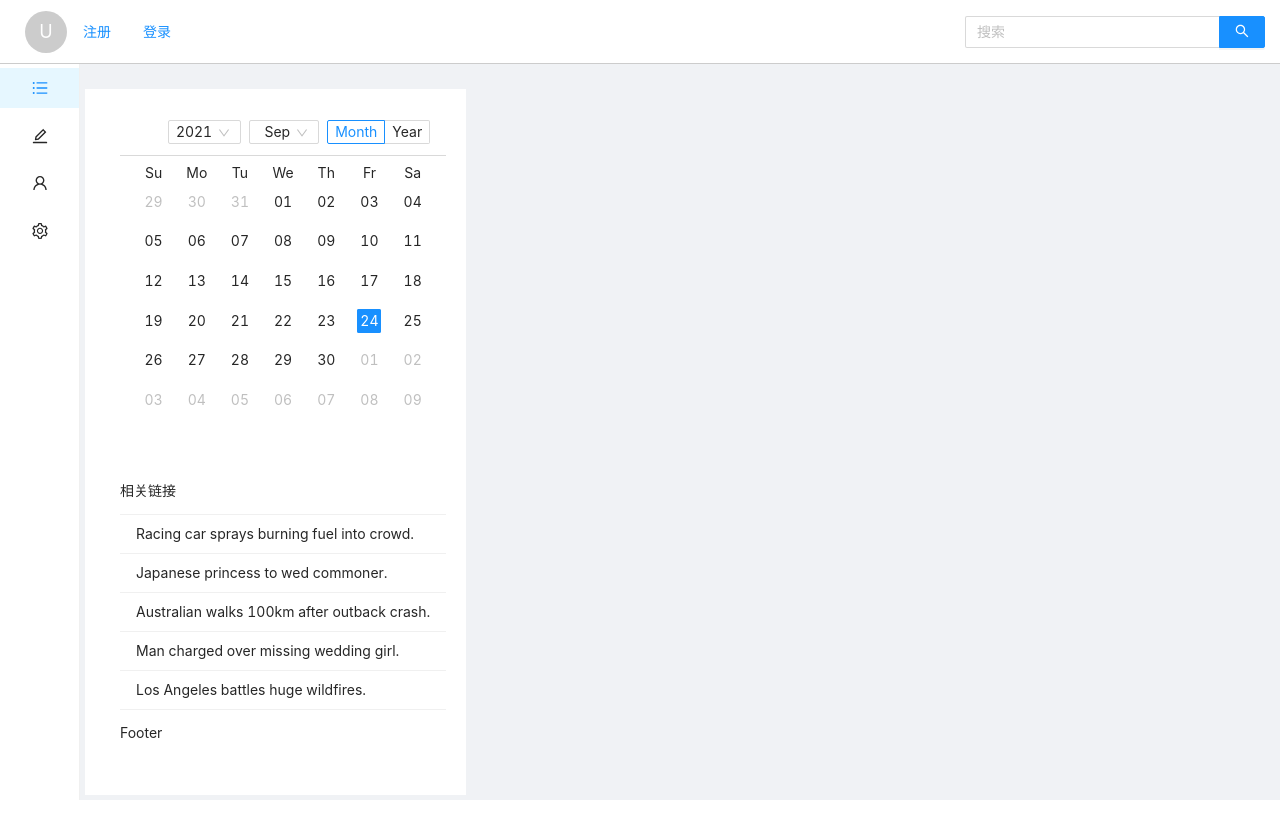
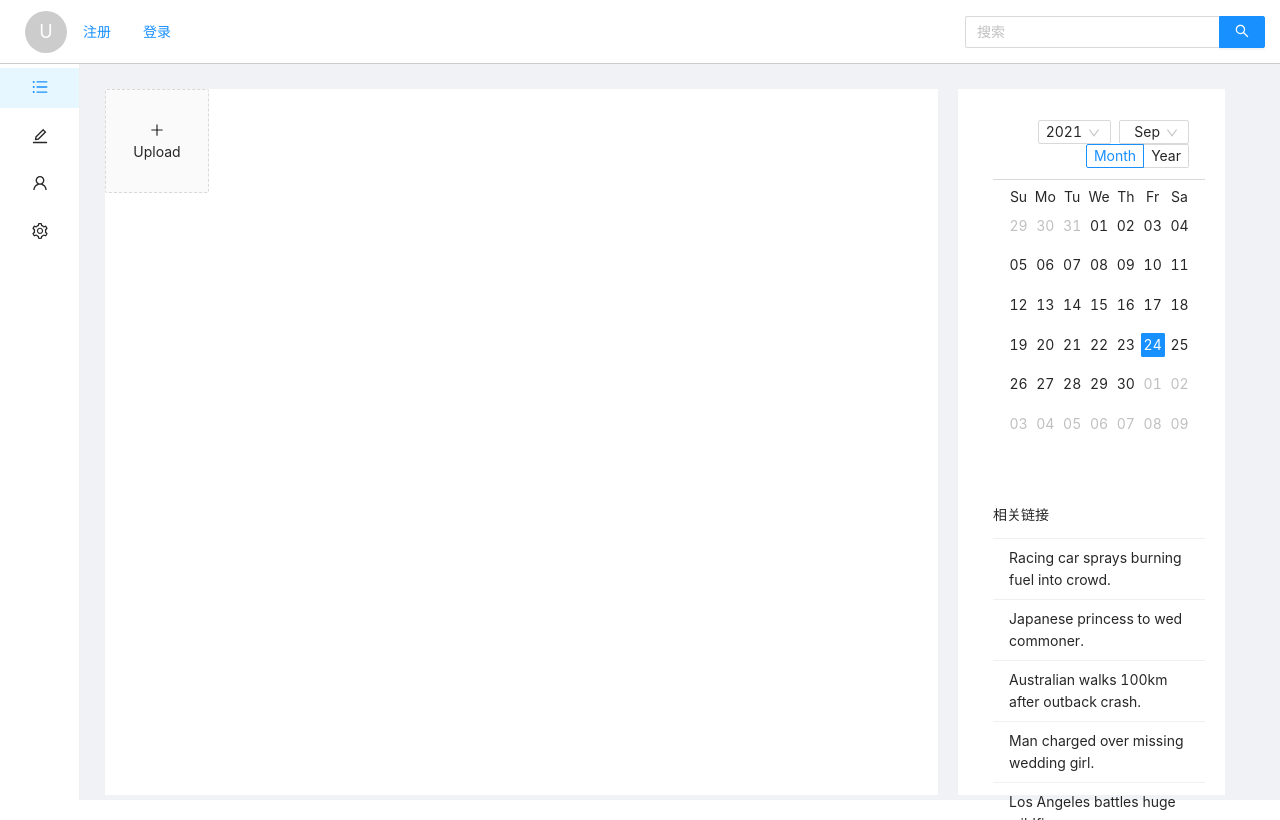
Before and after one commit to ly2020888/blog, a Vue app: page /Settings in a window 1280 px wide. Built offline with nearby package versions, Linux system fonts and the light colour scheme.

Commit message:
增加了设置页面

```diff
--- /dev/null
+++ b/src/api/interfaces.ts
@@ -0,0 +1,25 @@
+interface Passage {
+    title: string,
+    summary: string,
+}
+interface FileItem {
+    uid: string;
+    name?: string;
+    status?: string;
+    response?: string;
+    url?: string;
+    type?: string;
+    size: number;
+    originFileObj: any;
+}
+
+interface FileInfo {
+    file: FileItem;
+    fileList: FileItem[];
+}
+
+export {
+    Passage,
+    FileItem,
+    FileInfo
+}
--- /dev/null
+++ b/src/api/utils.ts
@@ -0,0 +1,5 @@
+export function getBase64(img: Blob, callback: (base64Url: string) => void) {
+    const reader = new FileReader();
+    reader.addEventListener('load', () => callback(reader.result as string));
+    reader.readAsDataURL(img);
+}
--- a/src/components/Column.vue
+++ b/src/components/Column.vue
@@ -1,22 +1,18 @@
 <script setup lang="ts">
 import { ref, reactive } from "vue"
 import router from "../router/route" // 获取全局路由对象
-interface passage {
-    title: string,
-    summary: string,
+import { Passage } from "../api/interfaces"
 
-}
 const props = defineProps({
     isCollapsed: Boolean,
     passageId: Number
 })
-let property:passage = reactive({
+let property:Passage = reactive({
     title: "undefined",
     summary: "undefined"
 })
 
-function handleClick():void{
-    console.log("get!")
+function handleRouter():void{
     router.push({
         path: '/View',
         query: {
@@ -33,7 +29,7 @@ function handleClick():void{
      style="width: 100%;"
      :class="{ collapsed: isCollapsed}"
      :bordered="false"
-     @click="handleClick"
+     @click="handleRouter"
      hoverable
     >
     <template #extra><a href="#">more</a></template>
--- a/src/components/PassageInfo.vue
+++ b/src/components/PassageInfo.vue
@@ -4,7 +4,7 @@
 
 <template>
 <div class = "descriptions">
-    <a-descriptions title="原创文章">
+    <a-descriptions title="原创文章" size="small">
         <a-descriptions-item label="作者名称">Zhou Maomao</a-descriptions-item>
         <a-descriptions-item label="发布日期">2021/9/18</a-descriptions-item><br>
         <a-descriptions-item label="浏览数">0</a-descriptions-item>
--- a/src/components/SideBar.vue
+++ b/src/components/SideBar.vue
@@ -2,7 +2,7 @@
 
 import { watch, reactive, toRefs } from "vue"
 import { SettingOutlined, UserOutlined, UnorderedListOutlined, EditOutlined  } from '@ant-design/icons-vue';
-
+import router from "../router/route" // 获取全局路由对象
 let {selectedKeys, openKeys} = toRefs(reactive({
       collapsed: true,
       selectedKeys: ['1'],
@@ -14,6 +14,11 @@ let {selectedKeys, openKeys} = toRefs(reactive({
     console.log(val_)
  })
 
+function handleRouter(path:string):void{
+  router.push({
+    path:path
+  })
+}
 </script>
 
 <template>
@@ -22,13 +27,13 @@ let {selectedKeys, openKeys} = toRefs(reactive({
       v-model:openKeys="openKeys"
       v-model:selectedKeys="selectedKeys"
     >
-      <a-menu-item key="1">
+      <a-menu-item key="1" @click="handleRouter('Index')">
         <template #icon>
-           <router-link to="/Index"><UnorderedListOutlined /></router-link>
+           <UnorderedListOutlined />
         </template>
         <span>主页</span>
       </a-menu-item>
-      <a-menu-item key="2">
+      <a-menu-item key="2" @click="handleRouter('Edit')">
         <template #icon>
           <router-link to="/Edit"><EditOutlined /></router-link>
         </template>
@@ -41,7 +46,7 @@ let {selectedKeys, openKeys} = toRefs(reactive({
         <span>个人</span>
       </a-menu-item>
 
-      <a-menu-item key="4">
+      <a-menu-item key="4" @click="handleRouter('Settings')">
         <template #icon>
           <SettingOutlined />
         </template>
--- /dev/null
+++ b/src/components/UploadAvatar.vue
@@ -0,0 +1,63 @@
+<script setup lang="ts">
+import { ref } from "vue"
+import { FileItem, FileInfo } from "../api/interfaces"
+import { PlusOutlined, LoadingOutlined } from '@ant-design/icons-vue';
+import { message } from 'ant-design-vue';
+import { getBase64 } from "../api/utils"
+
+const fileList = ref([]);
+const loading = ref<boolean>(false);
+const imageUrl = ref<string>('');
+
+const handleChange = (info: FileInfo) => {
+    if (info.file.status === 'uploading') {
+        loading.value = true;
+        return;
+      }
+      if (info.file.status === 'done') {
+        getBase64(info.file.originFileObj, (base64Url: string) => {
+          imageUrl.value = base64Url;
+          loading.value = false;
+        });
+      }
+      if (info.file.status === 'error') {
+        loading.value = false;
+        message.error('upload error');
+      }
+};
+
+const beforeUpload = (file: FileItem) => {
+      const isJpgOrPng = file.type === 'image/jpeg' || file.type === 'image/png';
+      if (!isJpgOrPng) {
+        message.error('You can only upload JPG file!');
+      }
+      const isLt2M = file.size / 1024 / 1024 < 2;
+      if (!isLt2M) {
+        message.error('Image must smaller than 2MB!');
+      }
+      return isJpgOrPng && isLt2M;
+};
+</script>
+
+<template>
+    <a-upload
+        v-model:file-list="fileList"
+        name="avatar"
+        list-type="picture-card"
+        class="avatar-uploader"
+        :show-upload-list="false"
+        action="https://www.mocky.io/v2/5cc8019d300000980a055e76"
+        :before-upload="beforeUpload"
+        @change="handleChange"
+    >
+        <img v-if="imageUrl" :src="imageUrl" alt="avatar" />
+        <div v-else>
+        <loading-outlined v-if="loading"></loading-outlined>
+        <plus-outlined v-else></plus-outlined>
+        <div class="ant-upload-text">Upload</div>
+        </div>
+    </a-upload>
+</template>
+<style>
+
+</style>
--- a/src/main.ts
+++ b/src/main.ts
@@ -4,7 +4,7 @@ import router from "./router/route"
 import { Button, Checkbox, LayoutHeader, LayoutContent,
             LayoutFooter, Layout, Menu, Avatar,
                 Input, Card, Calendar, List, Tag,
-                    Comment, Breadcrumb, Descriptions  } from 'ant-design-vue';
+                    Comment, Breadcrumb, Descriptions, Upload  } from 'ant-design-vue';
 
 import 'ant-design-vue/dist/antd.css';
 
@@ -13,7 +13,8 @@ const app = createApp(App);
 [Button, Checkbox, Layout, LayoutHeader,
         LayoutContent, LayoutFooter, Menu, Avatar,
             Input, Card, Calendar, List, Tag,
-                Comment, Breadcrumb, Descriptions, router].forEach( ( el:any ) =>
+                Comment, Breadcrumb, Descriptions, Upload,
+                    router].forEach( ( el:any ) =>
     app.use(el))
 
 app.mount('#app');
--- a/src/pages/Edit.vue
+++ b/src/pages/Edit.vue
@@ -77,6 +77,7 @@
 <style>
 .container{
     display: flex;
+    overflow: hidden;
     flex-direction: column;
 }
 .editor{
--- /dev/null
+++ b/src/pages/Settings.vue
@@ -0,0 +1,9 @@
+<script setup lang="ts">
+import UploadAvatar from "../components/UploadAvatar.vue"
+</script>
+<template>
+    <UploadAvatar></UploadAvatar>
+</template>
+<style>
+
+</style>
--- a/src/router/route.ts
+++ b/src/router/route.ts
@@ -2,11 +2,13 @@ import { createRouter, createWebHistory } from 'vue-router'
 import Edit from ".././pages/Edit.vue"
 import Index from ".././pages/Index.vue"
 import View from ".././pages/View.vue"
+import Settings from ".././pages/Settings.vue"
 const routes = [
     { path: '/', component: Index },
     { path: '/Edit', component: Edit },
     { path: '/Index', component: Index },
     { path: '/View', component: View },
+    { path: '/Settings', component: Settings },
 ]
 
 const router = createRouter({
```
